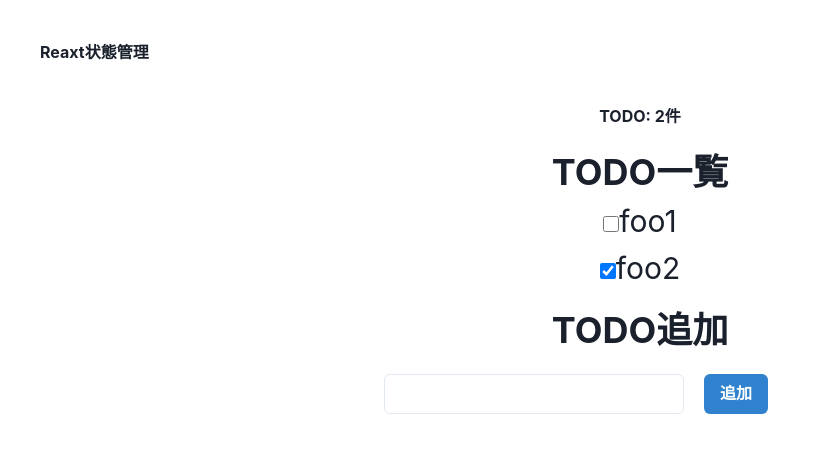
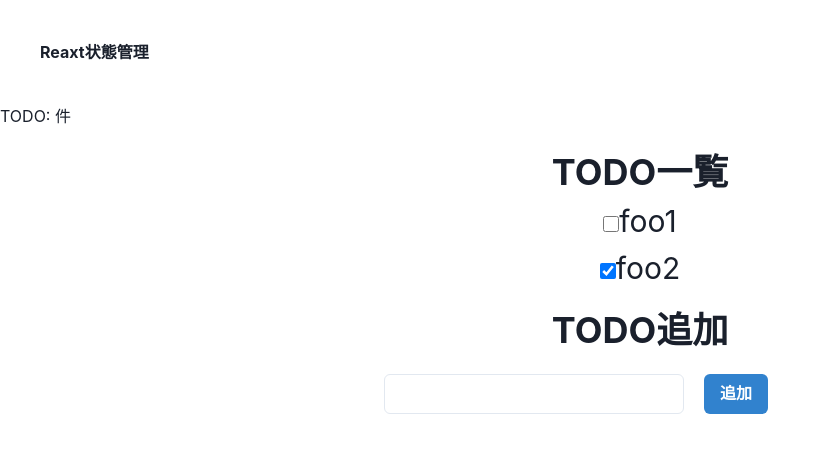
Before and after one commit to omegamaster86/next, a Next.js app: page /useState in a window 1280 px wide. Shown: the top 452 px of the page, without its empty margins (0-831 px from the left). Built offline with nearby package versions, Linux system fonts and the light colour scheme.

Commit message:
コンポーネントの練習の為、階層の変更

```diff
--- a/app/useState/components/header.tsx
+++ b/app/useState/components/header.tsx
@@ -1,5 +1,6 @@
 import Link from 'next/link'
 import React, {type FC} from 'react'
+import { TodoCounter } from './todoCounter'
 
 type Props = {
   todoCount: number;
@@ -17,7 +18,7 @@ export const Header: FC<Props> = ({ todoCount }) => {
           <Link href={"/useState/todo-add"}>TODO追加</Link>
         </h1> */}
       </div>
-      <h2 className='font-bold text-center'>TODO: {todoCount}件</h2>
+      <TodoCounter todoCount={todoCount} />
     </>
   )
 }
--- a/app/useState/page.tsx
+++ b/app/useState/page.tsx
@@ -8,9 +8,10 @@ import type { Todo } from './types';
 type Props = {
   todos: Todo[];
   setTodos: React.Dispatch<React.SetStateAction<Todo[]>>;
+  todoCount: number;
 }
 
-const page: NextPage<Props> = ({todos, setTodos}) => {
+const page: NextPage<Props> = ({todos, setTodos, todoCount}) => {
   const toggleIsDone = (id: Todo["id"]) => {
     setTodos(prevTodo =>{
       return prevTodo.map((todo) => {
@@ -27,7 +28,7 @@ const page: NextPage<Props> = ({todos, setTodos}) => {
 
   return (
     <div>
-      <Header todoCount={todos.length}/>
+      <Header todoCount={todoCount}/>
       <h3 className='font-bold text-4xl text-center mt-6'>TODO一覧</h3>
       {todos.map((todo) => (
         <div key={todo.id} className='text-center'>
```
